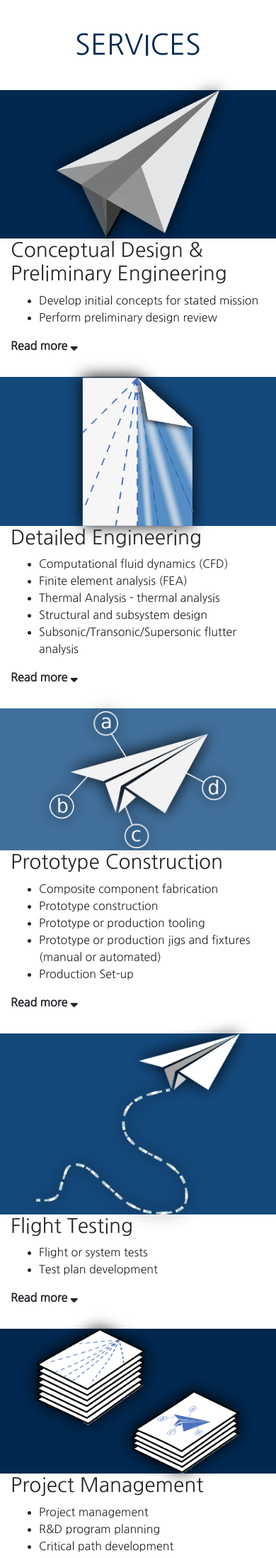
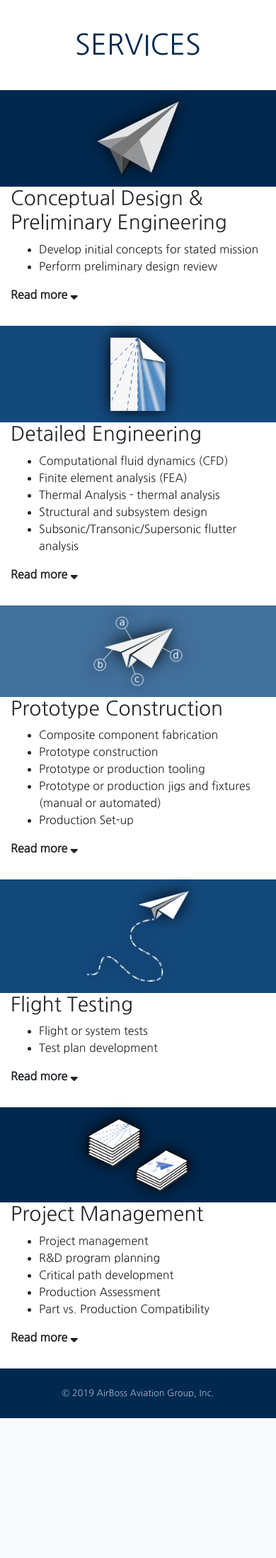
Before and after one commit to neromike/AirBoss-website, a PHP site: page /services.php in a window 390 px wide. Shown: the part 97-2292 px from the top of the page at 71% size. After the commit the page ends 2095 px from the top, so only its background shows below. Run offline with PHP 8.4, Linux system fonts and the light colour scheme; some libraries are stand-ins or nearby versions.

Commit message:
Make services page responsive with new images

```diff
--- a/services.php
+++ b/services.php
@@ -6,15 +6,16 @@
   margin-bottom: 2em;
 }
 .service_img {
-  min-height: 200px;
   display: flex;
 }
 .service_img img {
-  width: 80%;
+  width: 40%;
   margin-left: auto;
   margin-right: auto;
   -webkit-filter: drop-shadow(0px -1px 11px #000);
   filter: drop-shadow(0px -1px 11px #000);
+  padding-top: 1em;
+  padding-bottom: 1em;
 }
 .service_link:hover {
   text-decoration: none;
@@ -33,6 +34,23 @@
 }
 .service_read_more {
   font-weight: bold;
+}
+@media (min-width: 576px) {
+
+}
+@media (min-width: 768px) {
+  .service_img img {
+    width: 80%;
+  }
+}
+@media (min-width: 992px) {
+
+}
+@media (min-width: 1200px) {
+
+}
+@media (min-width: 1600px) {
+
 }
 </style>
 <div class="row text-center">
```
